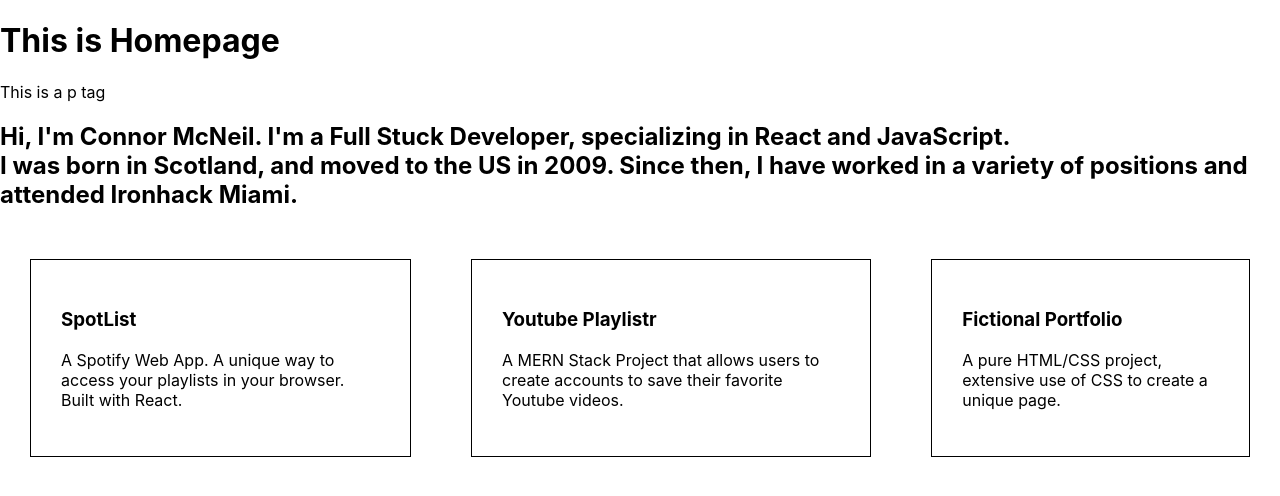
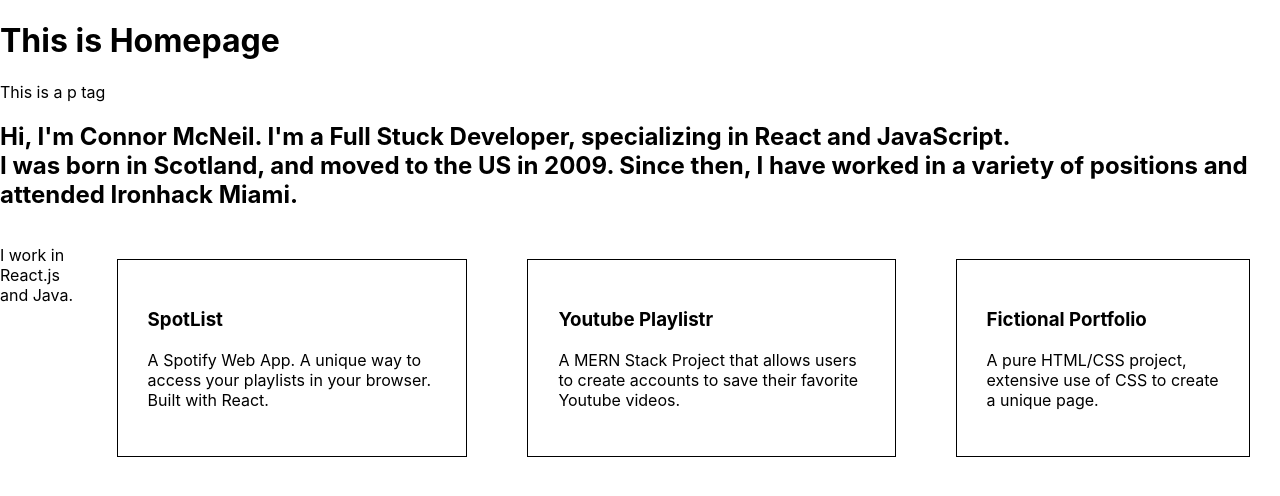
Before and after one commit to cnnrmcneil/portfolio, a React (Create React App) app in the folder portfolio/: page / in a window 1280 px wide. Shown: the top 496 px of the page. Built offline with nearby package versions, Linux system fonts and the light colour scheme.

Commit message:
expanding work

```diff
--- a/portfolio/src/components/Body.js
+++ b/portfolio/src/components/Body.js
@@ -3,6 +3,7 @@ import React from "react";
 export default function Body() {
   return (
     <div className="projects">
+      <p>I work in React.js and Java.</p>
       <div className="projectBox">
         <a href="www.sample.com">
           <h3>SpotList</h3>
```
